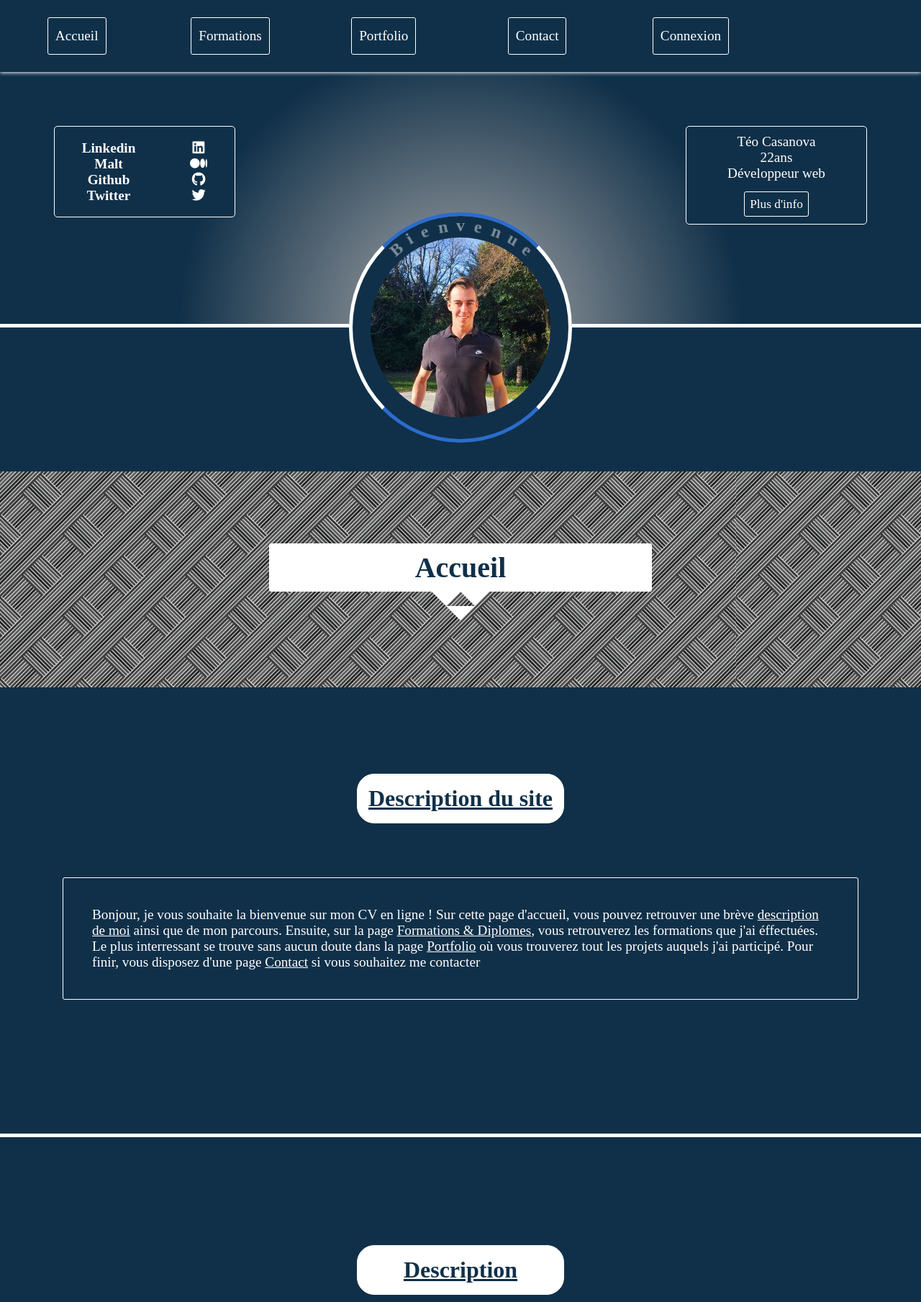
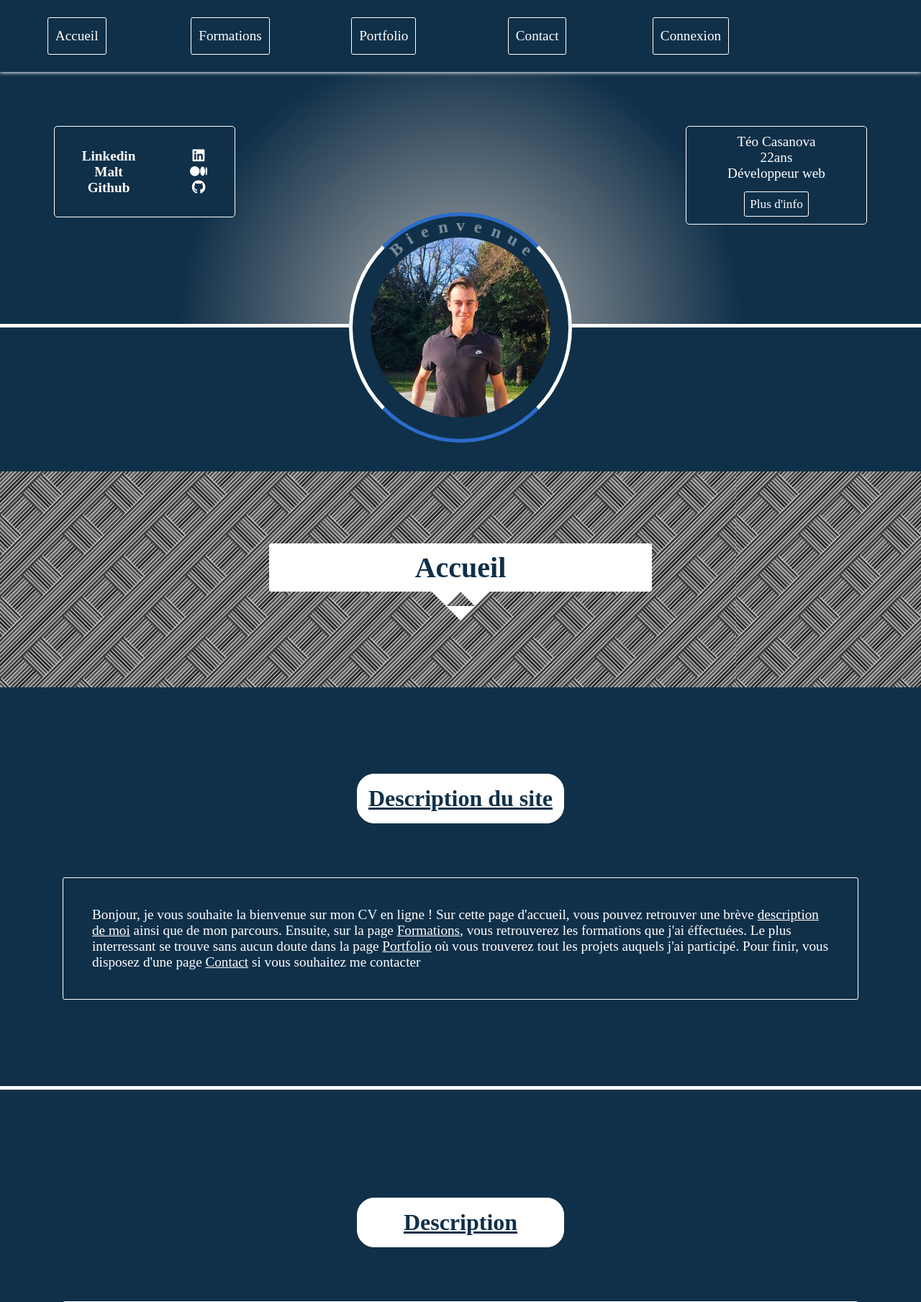
Before and after one commit to TeoCasanovaDW/CVenligne, a PHP site: page /?action=home in a window 1280 px wide. Shown: the top 1809 px of the page at 72% size. Run offline with PHP 8.4, Linux system fonts and the light colour scheme; some libraries are stand-ins or nearby versions.

Commit message:
Projet V1 finale

```diff
--- a/index.php
+++ b/index.php
@@ -248,7 +248,6 @@ try{
     default:
         $controller->displayHomePage();
     }
-
 }
 catch(Exception $e){
     $errorMessage = $e->getMessage();
--- a/public/css/styleHomeView.css
+++ b/public/css/styleHomeView.css
@@ -1,7 +1,7 @@
 #siteDesc{
 	width: 100%;
-	height: 500px;
-	padding-top: 120px;
+	height: auto;
+	padding: 120px 0;
 	background-color: #103049;
 	margin-bottom: 5px;
 }
@@ -20,7 +20,7 @@ p a{
 
 p a:hover{
 	text-decoration: none;
-	color: grey;
+	color: gray;
 }
 
 /* DESCRIPTION */
--- a/public/js/index.js
+++ b/public/js/index.js
@@ -50,12 +50,12 @@ $(()=>{
 
 			/* ADD CONTENT */
 
-			$("#image" + nb).attr( "style", "background-image: url(./public/portfolio/" + data.result.projects[i].img + ")");
+			$("#image" + nb).attr( "style", "background-image: url(./uploads/" + data.result.projects[i].img + ")");
 			$("#desc" + nb).html(data.result.projects[i].miniDesc + " ...");
 			$("#titles" + nb).html(data.result.projects[i].title);
 			$("#title" + nb).html(data.result.projects[i].title);
 			$("#project_link" + nb).attr( "href", data.result.projects[i].project_link );
-			$("#img" + nb).attr( "src", "./public/portfolio/" + data.result.projects[i].img );
+			$("#img" + nb).attr( "src", "./uploads/" + data.result.projects[i].img );
 			$("#description" + nb).html(data.result.projects[i].description);
 			$("#skill" + nb).html(data.result.projects[i].skills);
 			$("#date" + nb).html(data.result.projects[i].creation_date);
--- a/view/backend/adminUpdateView.php
+++ b/view/backend/adminUpdateView.php
@@ -20,7 +20,7 @@ ob_start();
 
 		<a href="<?= $displayProjectToUpdate['project_link'] ?>">
 
-			<img src="./public/portfolio/<?= $displayProjectToUpdate['img'] ?>" />
+			<img src="./uploads/<?= $displayProjectToUpdate['img'] ?>" />
 
 		</a>
 
@@ -29,6 +29,8 @@ ob_start();
 		<h5 class="skills">Compétences :</h5>
 
 		<div class="skills"><?= $displayProjectToUpdate['skills'] ?></div>
+
+		<a href="index.php?action=adminPage">Retour à la page d'administration</a>
 
 	</article>
 
--- a/view/backend/adminView.php
+++ b/view/backend/adminView.php
@@ -48,7 +48,7 @@ while ($data = $project->fetch()):
 
 		<a href="<?= $data['project_link'] ?>">
 
-			<img src="./public/portfolio/<?= $data['img'] ?>" />
+			<img src="./uploads/<?= $data['img'] ?>" />
 
 		</a>
 
--- a/view/frontend/homeView.php
+++ b/view/frontend/homeView.php
@@ -16,7 +16,7 @@ ob_start();
 
 	<div>
 
-		<p>Bonjour, je vous souhaite la bienvenue sur mon CV en ligne ! Sur cette page d'accueil, vous pouvez retrouver une brève <a href="#desc">description de moi</a> ainsi que de mon parcours. Ensuite, sur la page <a href="index.php?action=formation">Formations & Diplomes</a>, vous retrouverez les formations que j'ai éffectuées. Le plus interressant se trouve sans aucun doute dans la page <a href="index.php?action=portfolio">Portfolio</a> où vous trouverez tout les projets auquels j'ai participé. Pour finir, vous disposez d'une page <a href="index.php?action=contact">Contact</a> si vous souhaitez me contacter</p>
+		<p>Bonjour, je vous souhaite la bienvenue sur mon CV en ligne ! Sur cette page d'accueil, vous pouvez retrouver une brève <a href="#desc">description de moi</a> ainsi que de mon parcours. Ensuite, sur la page <a href="index.php?action=formation">Formations</a>, vous retrouverez les formations que j'ai éffectuées. Le plus interressant se trouve sans aucun doute dans la page <a href="index.php?action=portfolio">Portfolio</a> où vous trouverez tout les projets auquels j'ai participé. Pour finir, vous disposez d'une page <a href="index.php?action=contact">Contact</a> si vous souhaitez me contacter</p>
 
 	</div>
 
--- a/view/template.php
+++ b/view/template.php
@@ -103,20 +103,14 @@
 				<h2><a href="https://www.linkedin.com/in/t%C3%A9o-casanova-33632613b/">Linkedin</a></h2>
 				<h2><a href="https://www.malt.fr/profile/teocasanova">Malt</a></h2>
 				<h2><a href="https://github.com/TeoCasanovaDW">Github</a></h2>
-				<h2><a href="#">Twitter</a></h2>
 
 			</div>
 
 			<div id="icons" class="res">
 
-
 				<a href="https://www.linkedin.com/in/t%C3%A9o-casanova-33632613b/"><i class="fab fa-linkedin"></i></a>
-
 				<a href="https://www.malt.fr/profile/teocasanova"><i class="fab fa-medium-m"></i></a>
-
-				<a href="#"><i class="fab fa-github"></i></a>
-
-				<a href="#"><i class="fab fa-twitter"></i></a>
+				<a href="https://github.com/TeoCasanovaDW"><i class="fab fa-github"></i></a>
 
 			</div>
 
```
Also changed, not shown: public/css/styleAdminUpdateView.css (+22 -2 lines), public/css/styleProjectView.css (+7 -1 lines).
